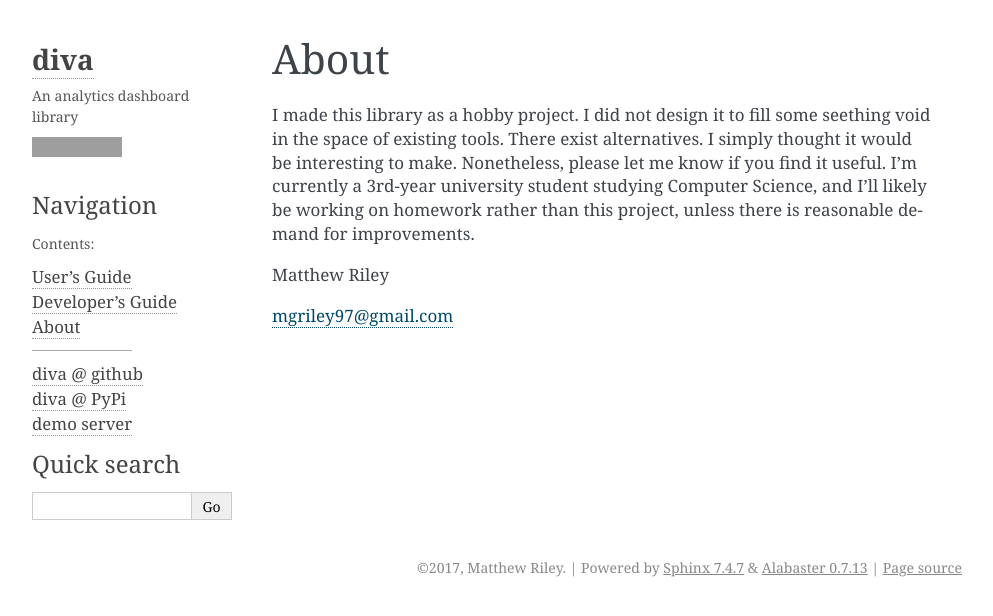
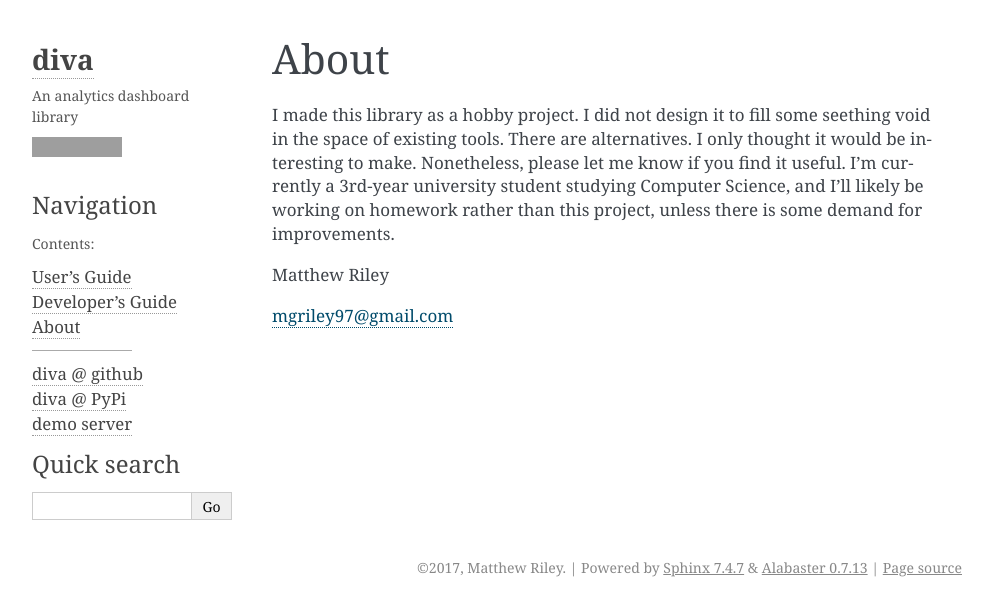
Before and after one commit to mgriley/diva, a Sphinx documentation site: the page built from docs/about.rst, in a window 1280 px wide, cut to the strip 0-616 px from the top of the page. Shown: the whole strip, without its empty margins (148-1141 px from the left). Built offline with Sphinx 7.4.7, drawn with Linux system fonts in a browser that asks for light colours; grey boxes are pictures that could not be loaded.

Commit message:
made some last fixes to the docs

```diff
--- a/docs/about.rst
+++ b/docs/about.rst
@@ -1,7 +1,7 @@
 About
 *******
 
-I made this library as a hobby project. I did not design it to fill some seething void in the space of existing tools. There exist alternatives. I simply thought it would be interesting to make. Nonetheless, please let me know if you find it useful. I'm currently a 3rd-year university student studying Computer Science, and I'll likely be working on homework rather than this project, unless there is reasonable demand for improvements.
+I made this library as a hobby project. I did not design it to fill some seething void in the space of existing tools. There are alternatives. I only thought it would be interesting to make. Nonetheless, please let me know if you find it useful. I'm currently a 3rd-year university student studying Computer Science, and I'll likely be working on homework rather than this project, unless there is some demand for improvements.
 
 Matthew Riley
 
--- a/docs/users_guide.rst
+++ b/docs/users_guide.rst
@@ -23,7 +23,7 @@ When you start working on your project, you must activate the environment with `
 Introduction
 =============
 
-Let's start with a minimal example. You'll need to install diva and pandas from pip.
+Let's start with a simple example. You'll need to install diva and pandas from pip.
 
 .. literalinclude:: ../examples/minimal_example.py
 
@@ -102,6 +102,7 @@ You can see each widget in action on the `demo server <https://fizznow.com>`_. T
 
 .. automodule:: diva.widgets
     :members:
+    :exclude-members: Skip, should_skip, validate_widget_form_data, parse_widget_form_data, widgets_template_data
 
 Converters
 ===========
```
